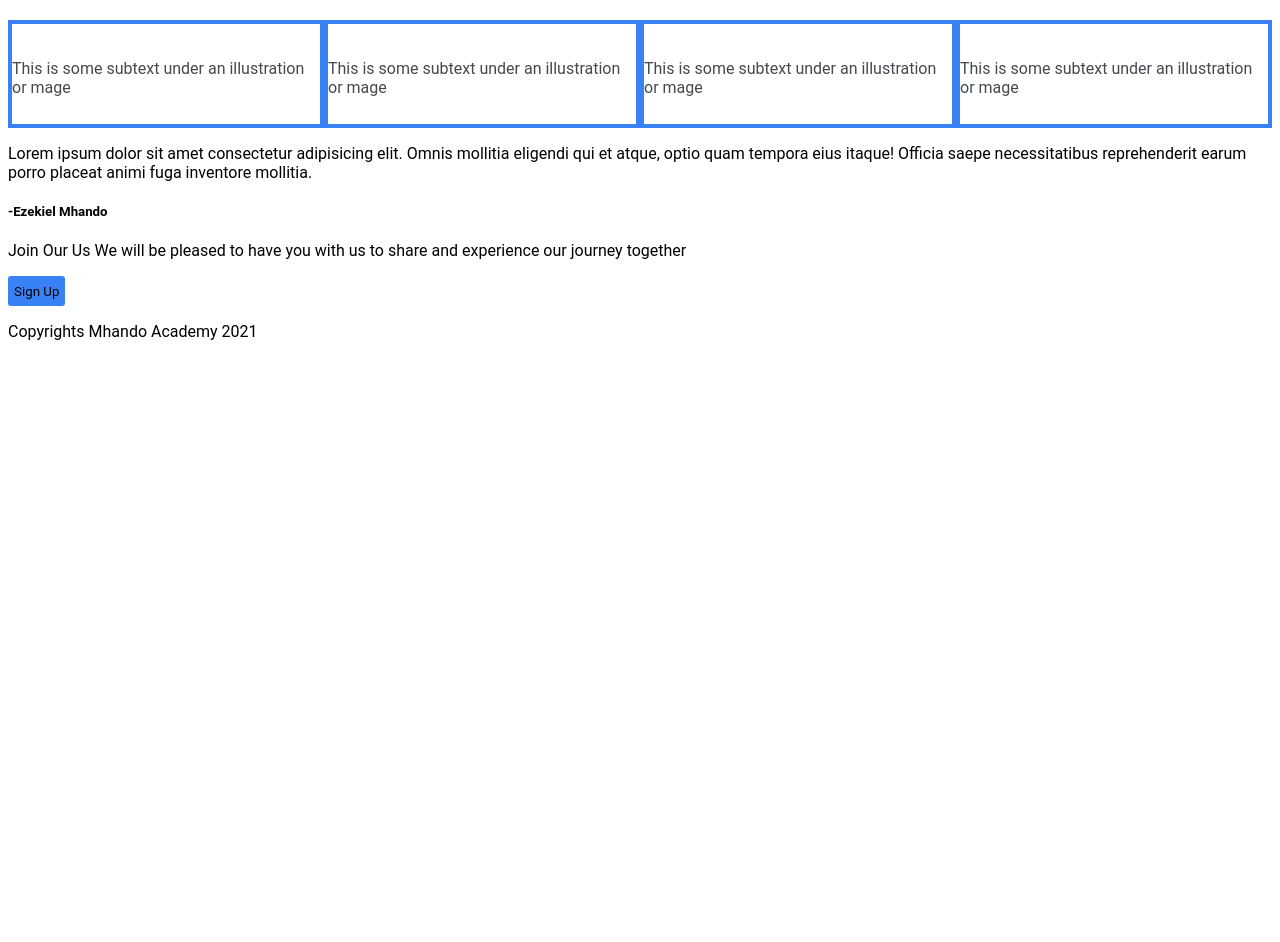
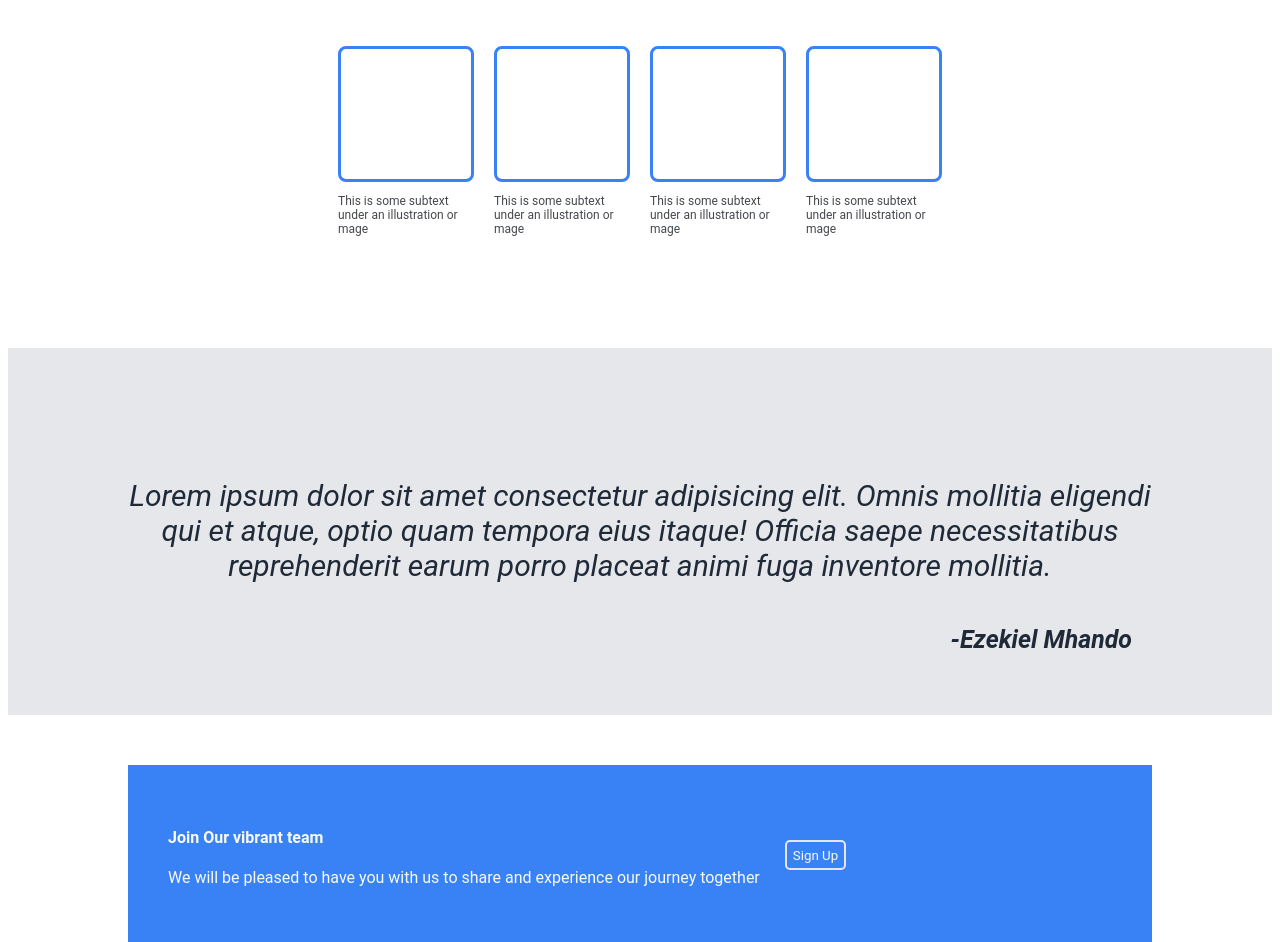
Before and after one commit to mhandoBox/Home_page_practice, a plain HTML site: page index.html in a window 1280 px wide. Shown: the part 602-1544 px from the top of the page. Before the commit the page ends 959 px from the top, so only its background shows below. Drawn offline with Linux system fonts and the light colour scheme.

Commit message:
complete styling for landing page

```diff
--- a/index.html
+++ b/index.html
@@ -35,10 +35,12 @@
             </div>
             <div class="upper-content">
                 <h3>Academy Levels</h3>
+                <hr>
                 <div class="levels">
                     <div class="level-item">
                         <div class="inside-level">
-                            <img src="#" alt="">
+                        </div>
+                        <div class="card-p">
                             <p>This is some subtext
                                 under an illustration
                                 or mage</p>
@@ -46,7 +48,8 @@
                     </div>
                     <div class="level-item">
                         <div class="inside-level">
-                            <img src="#" alt="">
+                        </div>
+                        <div class="card-p">
                             <p>This is some subtext
                                 under an illustration
                                 or mage</p>
@@ -54,7 +57,8 @@
                     </div>
                     <div class="level-item">
                         <div class="inside-level">
-                            <img src="#" alt="">
+                        </div>
+                        <div class="card-p">
                             <p>This is some subtext
                                 under an illustration
                                 or mage</p>
@@ -62,35 +66,43 @@
                     </div>
                     <div class="level-item">
                         <div class="inside-level">
-                            <img src="#" alt="">
+                        </div>
+                        <div class="card-p">
                             <p>This is some subtext
                                 under an illustration
                                 or mage</p>
                         </div>
                     </div>
-
                 </div>
             </div>
             <div class="middle-content">
+                <div class="quote">
                     <p>Lorem ipsum dolor sit amet consectetur
                         adipisicing elit. Omnis mollitia eligendi qui
                         et atque, optio quam tempora eius itaque! Officia
                         saepe necessitatibus reprehenderit earum porro
                         placeat animi fuga inventore mollitia.</p>
-                    <h5>-Ezekiel Mhando</h5>
+                        <h5><strong>-Ezekiel Mhando</strong></h5>
+                </div>
             </div>
             <div class="lower-content">
-                <div class="inner-footer">
-                    <p><span>Join Our Us</span>
+                <div class="inner-lower">
+                    <div>
+                        <p><span><h4>Join Our vibrant team</h4></span>
                         We will be pleased to have you with us to share and
-                experience our journey together</p>
+                         experience our journey together
+                        </p>
+                    </div>
+                    <div>
                         <button>
                          Sign Up
                         </button>
                     </div>
+
+                </div>
             </div>
             <div class="footer">
-                <p>Copyrights Mhando Academy 2021</p>
+                <p>Copyrights &copy Mhando Academy 2021</p>
             </div>
         </div>
     </body>
--- a/static/style.css
+++ b/static/style.css
@@ -1,21 +1,25 @@
 * {
     font-family: Roboto, Arial, Helvetica, sans-serif;
 }
+body {
+    position: absolute;
+}
 button {
     background-color: #3882F6;
+    color:#F9FAF8;
     border: none;
     height: 30px;
     border-radius: 3px;
 }
 a {
     text-decoration: none;
+    color: #E5E7EB;
 }
 .top-nav {
     padding-top: 0;
     align-items: center;
     display: flex;
     flex: 1;
-    justify-content: center;
     height: 50px;
     width: 100%;
 }
@@ -74,20 +78,76 @@ a {
     width: 450px;
     height: 300px;
 }
+.upper-content {
+    margin-bottom: 100px;
+}
 .upper-content h3 {
     font-size: 36px;
     color: #1F2937;
     font-weight: 900;
     text-align: center;
+    margin-bottom: 10px;
+}
+.upper-content hr {
+    width: 150px;
+    color: #3882F6;
 }
 .levels {
     display: flex;
     justify-content: center;
+    gap: 20px;
+    margin-top: 50px;
 }
-.level-item{
-    width: 100px;
-    height: 100px;
-    border: 4px solid #3882F6;
+.inside-level{
+    width: 130px;
+    height: 130px;
+    border: 3px solid #3882F6;
+    border-radius: 8px;
     flex: 1;
+}
+.card-p {
+    width: 130px;
+    font-size: 12px;
     color: #45494e;
 }
+.middle-content {
+    background-color: #E5E7EB;
+    font-size: 30px;
+    color: #1F2937;
+    font-style: italic;
+    text-align: center;
+    padding: 100px 100px 20px 100px;
+}
+.quote {
+    text-align: center;
+}
+.quote h5 {
+    text-align: right;
+    padding-right: 40px;
+}
+.lower-content {
+    justify-content: center;
+    padding: 50px 120px;
+}
+.inner-lower {
+    background-color:#3882F6;
+    height: 100px;
+    display: flex;
+    align-items: center;
+    gap: 25px;
+    color: #F9FAF8;
+    padding: 40px;
+}
+.inner-lower button {
+    background-color: transparent;
+    border: 2px solid #E5E7EB;
+    border-radius: 5px;
+    color: #F9FAF8;
+}
+.footer {
+    background-color: #1F2937;
+    text-align:center;
+    color:#F9FAF8;
+    height: 60px;
+    padding-top: 30px
+}
```
Lines whose indentation alone changed are shown as unchanged.
